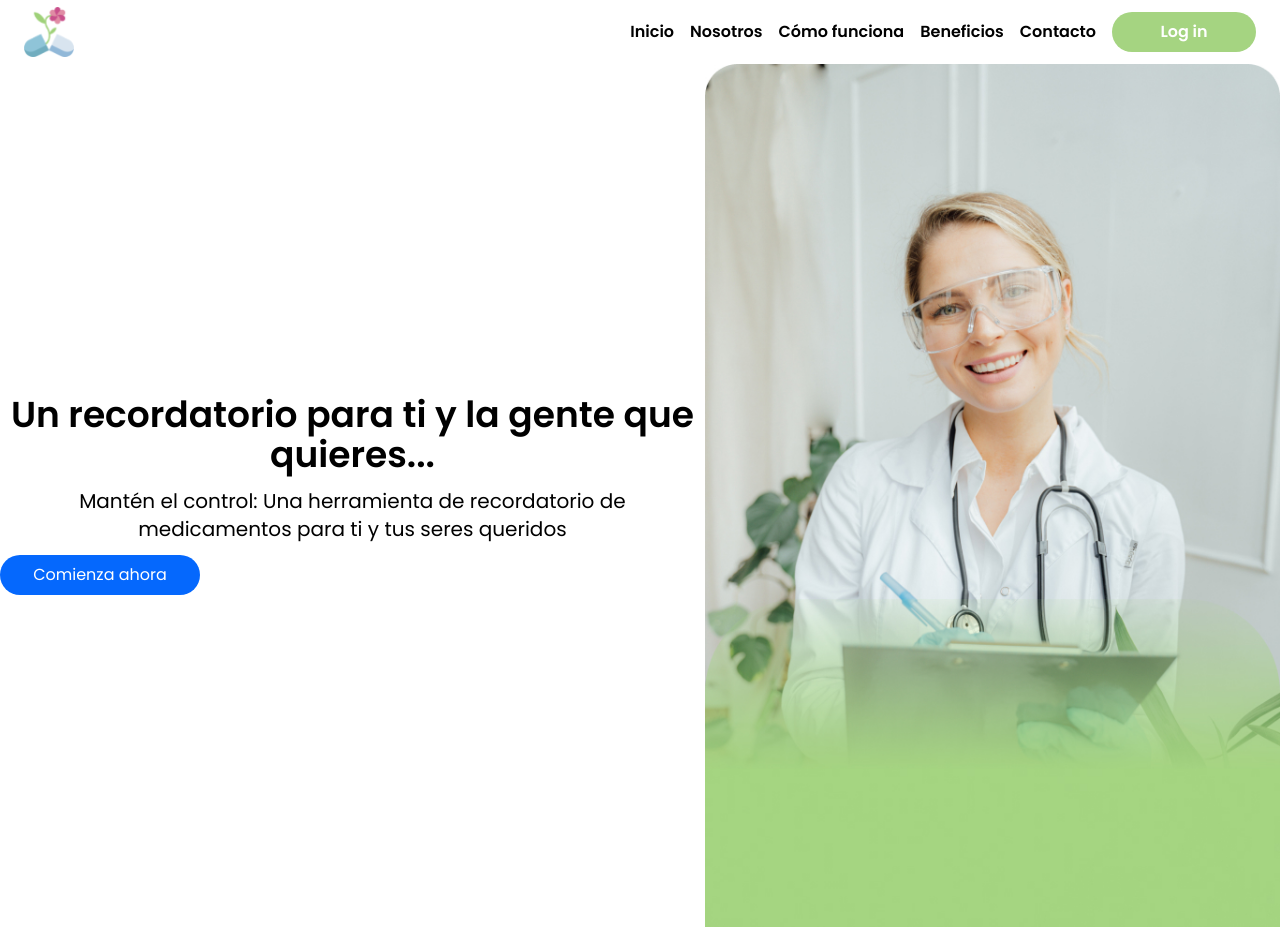
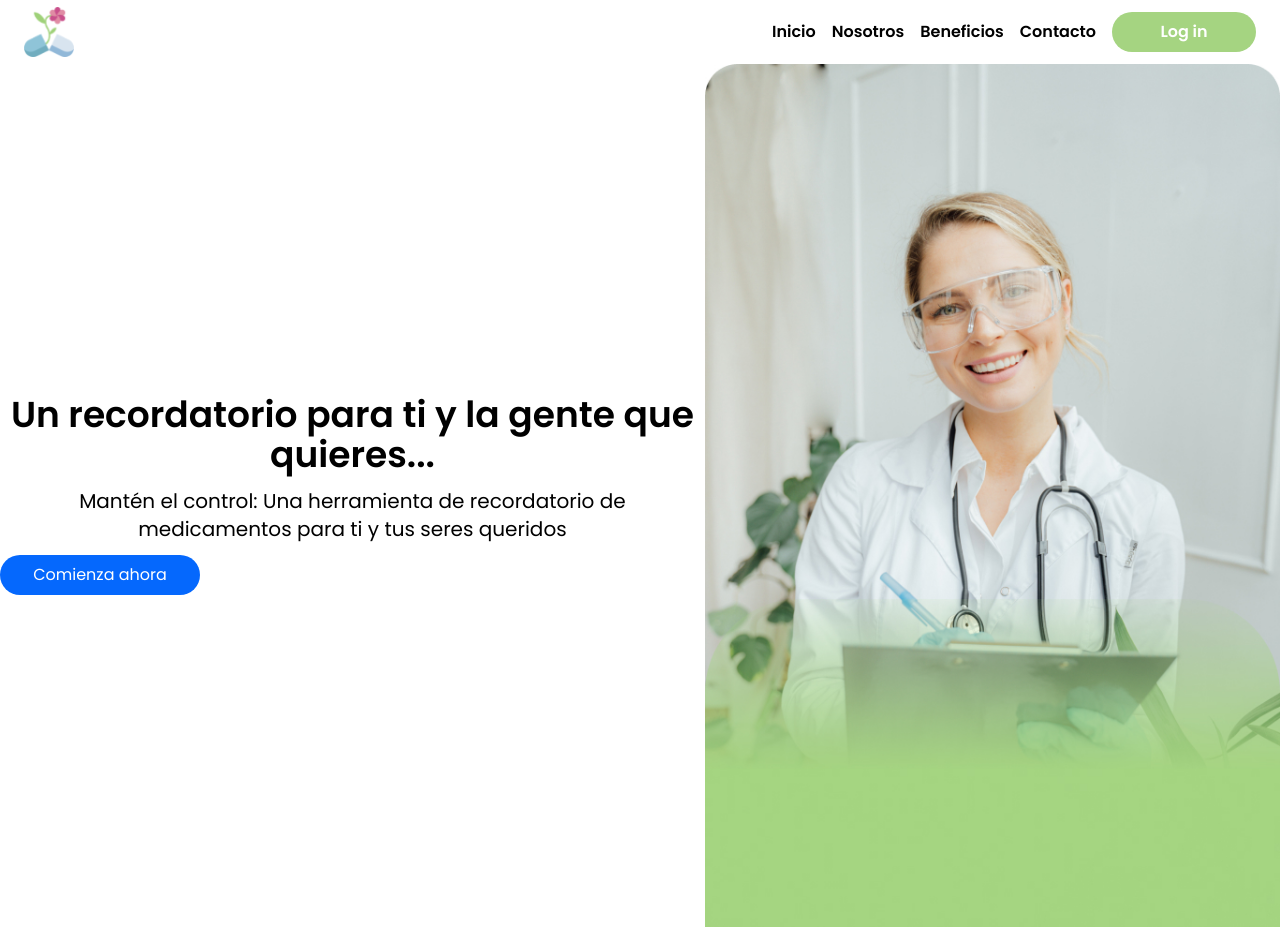
Before and after one commit to No-Country/c12-08-m-php-react, a Next.js app in the folder frontend/: page / in a window 1280 px wide. Built offline with nearby package versions, Linux system fonts and the light colour scheme.

Commit message:
remove unused link in LandingNavbar

```diff
--- a/frontend/components/LandingNavbar/LandingNavbar.tsx
+++ b/frontend/components/LandingNavbar/LandingNavbar.tsx
@@ -17,7 +17,6 @@ const LandingNavbar = () => {
               <div className='flex space-x-4'>
                 <Link href='/'>Inicio</Link>
                 <Link href='/about'>Nosotros</Link>
-                <Link href='/howWorks'>Cómo funciona</Link>
                 <Link href='/benefits'>Beneficios</Link>
                 <Link href='/contact'>Contacto</Link>
               </div>
```
